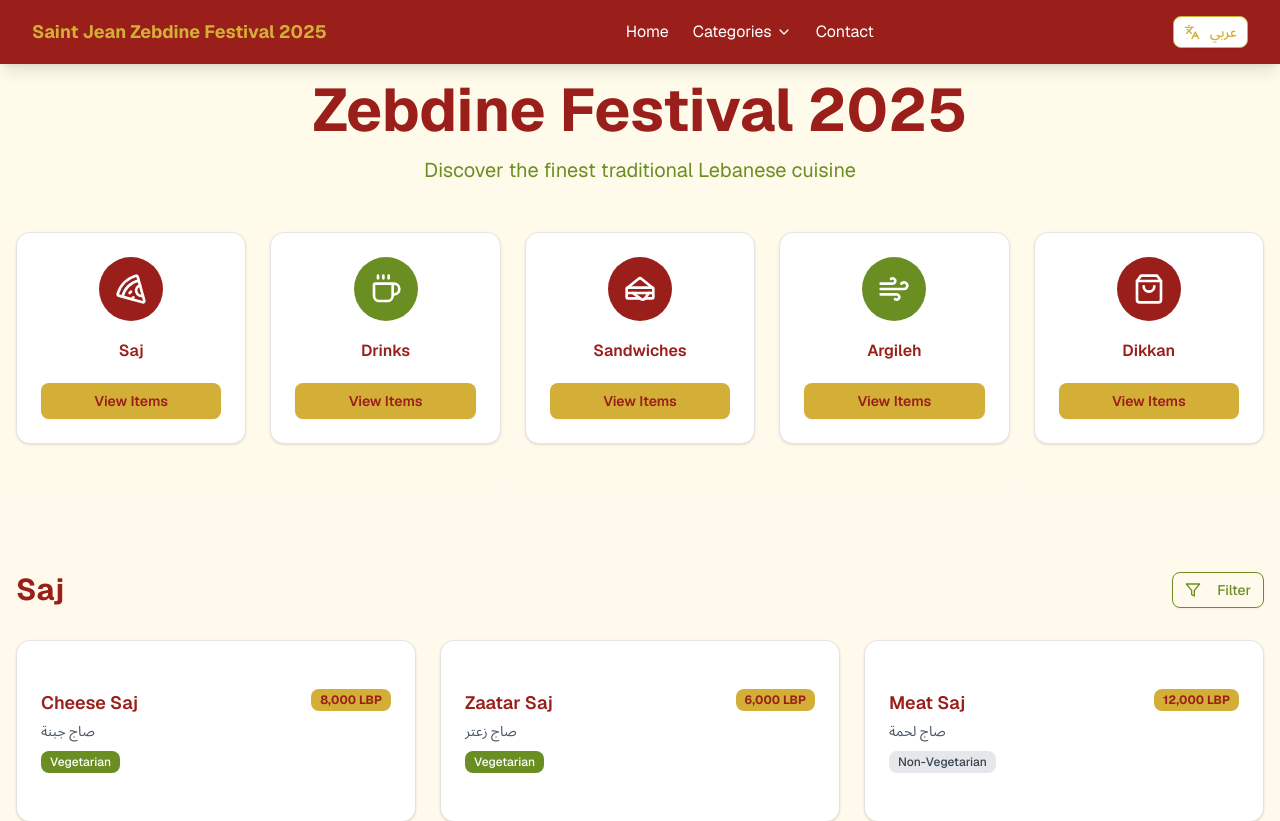
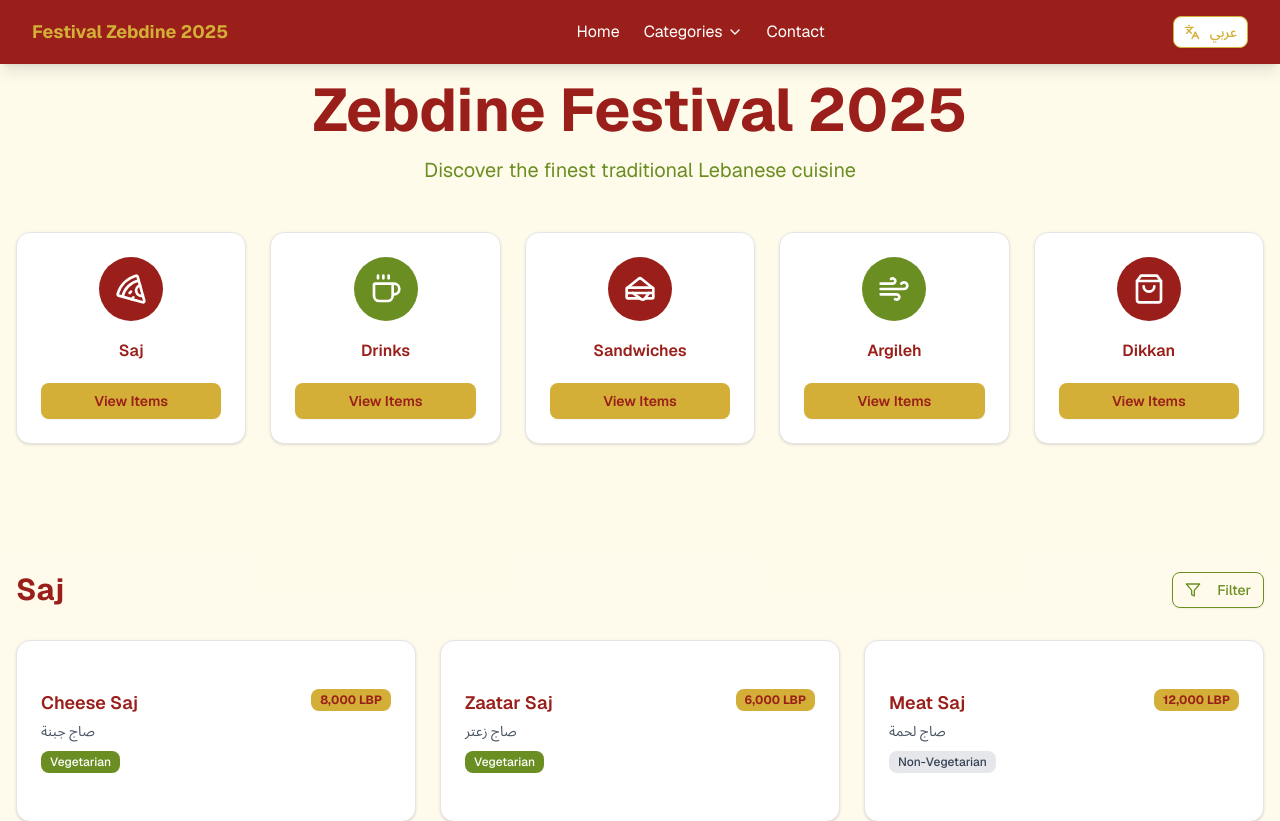
Before and after one commit to JimmyZghendy/menu, a Next.js app: page / in a window 1280 px wide. Shown: the top 821 px of the page. Built offline with nearby package versions, Linux system fonts and the light colour scheme.

Commit message:
Fix Title

```diff
--- a/app/page.tsx
+++ b/app/page.tsx
@@ -396,7 +396,7 @@ export default function ZebdineFestival() {
               <h1 className="text-[#D4AF37] font-bold text-lg">
                 {language === "ar"
                   ? "مهرجان زبدين ٢٠٢٥"
-                  : "Saint Jean Zebdine Festival 2025"}
+                  : "Festival Zebdine 2025"}
               </h1>
             </div>
 
```
